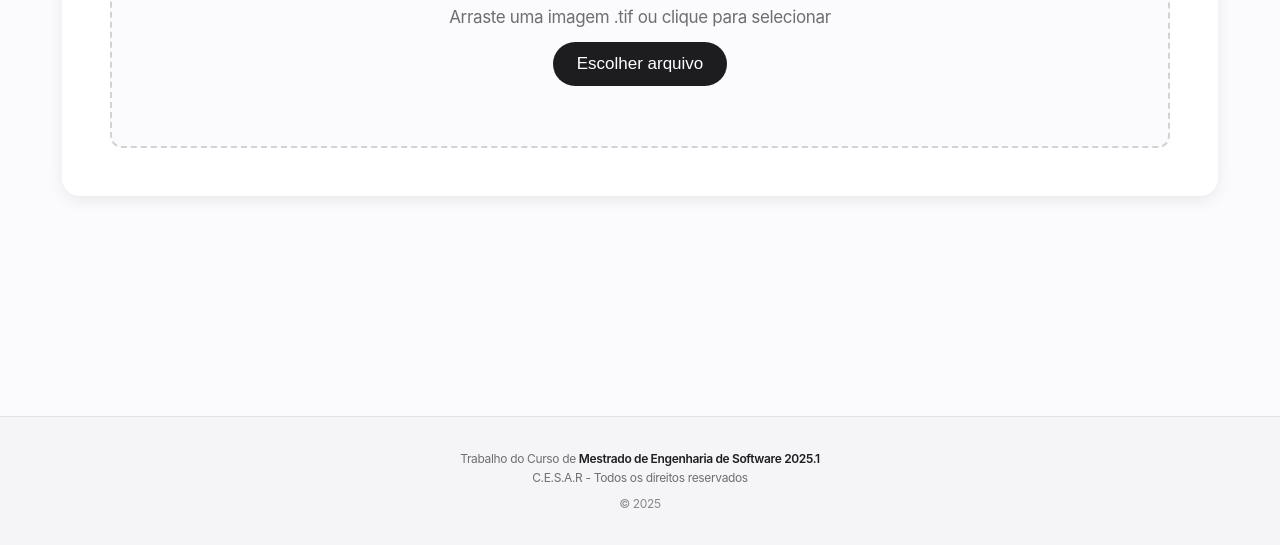
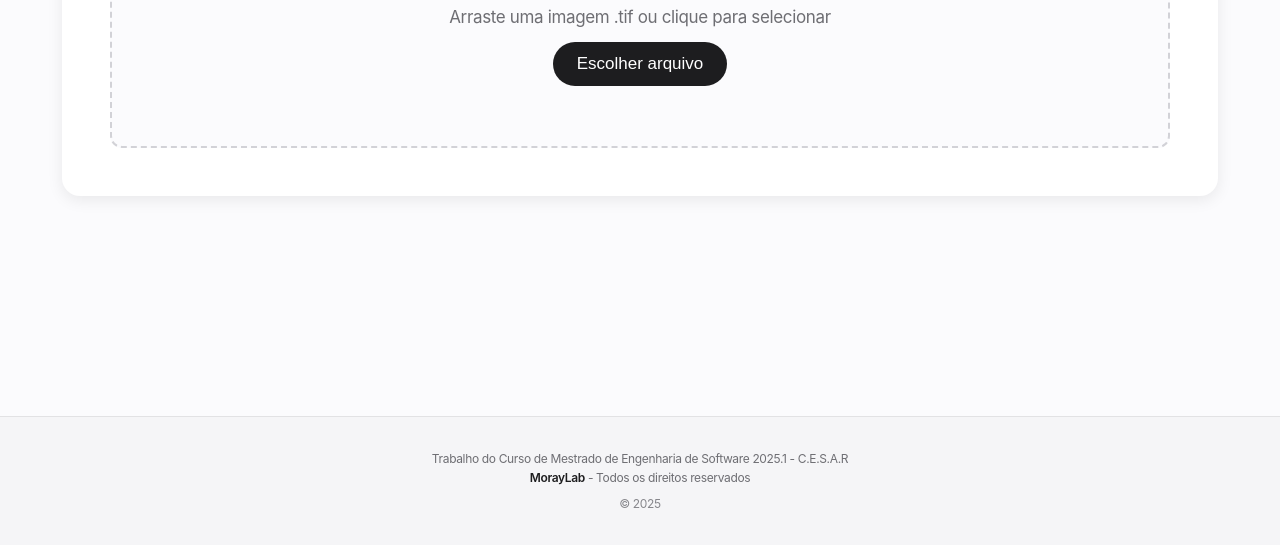
Before and after one commit to pfalconiere/visao-computacional, a plain HTML site: page index.html in a window 1280 px wide. Shown: the part 487-1032 px from the top of the page. Drawn offline with Linux system fonts and the light colour scheme.

Commit message:
fix: MorayLab agora aparece (traduções JS corrigidas)

```diff
--- a/index.html
+++ b/index.html
@@ -1,5 +1,5 @@
 <!DOCTYPE html>
-<!-- Updated: 2025-10-27 10:55:30 - CACHE BREAK v4 - MORAYLAB RODAPÉ -->
+<!-- Updated: 2025-10-27 11:00:00 - CACHE BREAK v5 - MORAYLAB TRANSLATIONS FIXED -->
 <html lang="pt-BR">
 <head>
     <meta charset="UTF-8">
@@ -960,7 +960,7 @@
                     num_paragraphs: 'Parágrafos',
                     layout_transitions: 'Transições'
                 },
-                                footerText: 'Trabalho do Curso de <strong>Mestrado de Engenharia de Software 2025.1</strong><br>C.E.S.A.R - Todos os direitos reservados',
+                                footerText: 'Trabalho do Curso de Mestrado de Engenharia de Software 2025.1 - C.E.S.A.R<br><strong>MorayLab</strong> - Todos os direitos reservados',
                 errorTiff: 'Por favor, selecione um arquivo .tif ou .tiff',
 
                 changeRule: 'Alterar Regra',
@@ -1004,7 +1004,7 @@
                     num_paragraphs: 'Paragraphs',
                     layout_transitions: 'Transitions'
                 },
-                                footerText: 'Work from the <strong>Software Engineering Master\'s Degree Course 2025.1</strong><br>C.E.S.A.R - All rights reserved',
+                                footerText: 'Work from the Software Engineering Master\'s Degree Course 2025.1 - C.E.S.A.R<br><strong>MorayLab</strong> - All rights reserved',
                 errorTiff: 'Please select a .tif or .tiff file',
 
                 changeRule: 'Change Rule',
```
